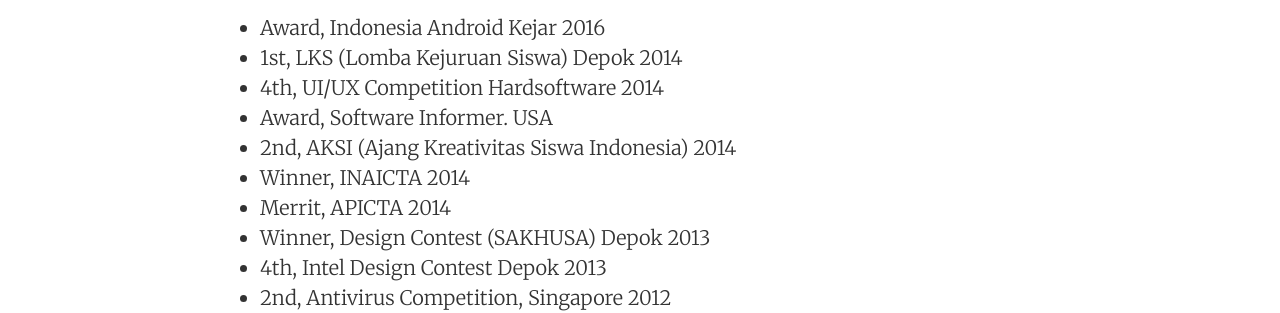
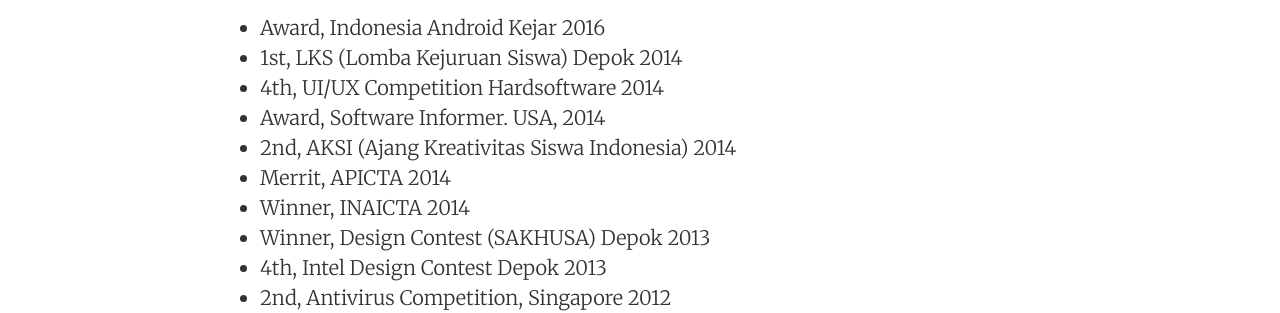
Before and after one commit to isfaaghyth/isfaaghythh.github.io, a Jekyll site: the page built from about.md, in a window 1280 px wide. Shown: the part 580-893 px from the top of the page. Built offline with Jekyll 4.4.1, drawn with Linux system fonts in a browser that asks for light colours.

Commit message:
update typo

```diff
--- a/about.md
+++ b/about.md
@@ -14,10 +14,10 @@ Karena berbagi adalah Fitra manusia, apapun yang saya ketahui dibidang *programm
 - Award, Indonesia Android Kejar 2016
 - 1st, LKS (Lomba Kejuruan Siswa) Depok 2014
 - 4th, UI/UX Competition Hardsoftware 2014
-- Award, Software Informer. USA
+- Award, Software Informer. USA, 2014
 - 2nd, AKSI (Ajang Kreativitas Siswa Indonesia) 2014
+- Merrit, APICTA 2014
 - Winner, INAICTA 2014
-- Merrit, APICTA 2014
 - Winner, Design Contest (SAKHUSA) Depok 2013
 - 4th, Intel Design Contest Depok 2013
 - 2nd, Antivirus Competition, Singapore 2012
```
